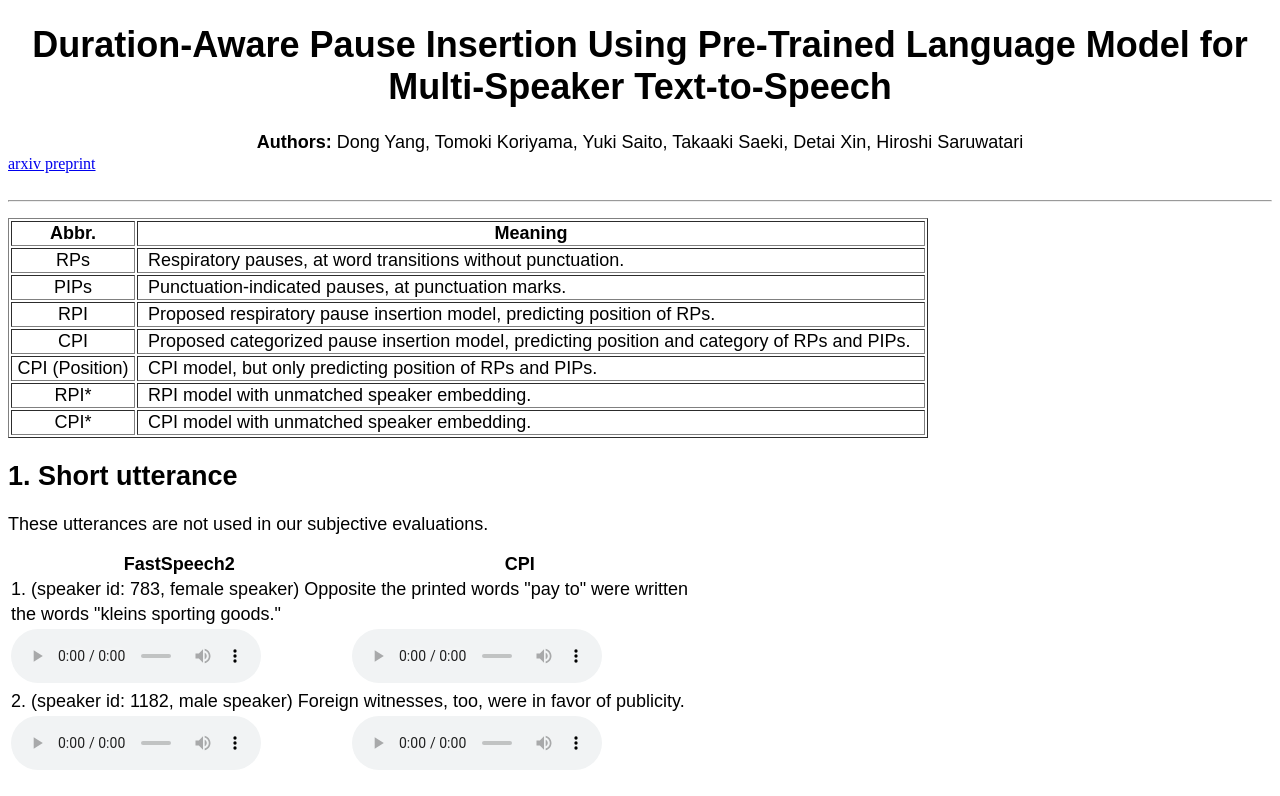
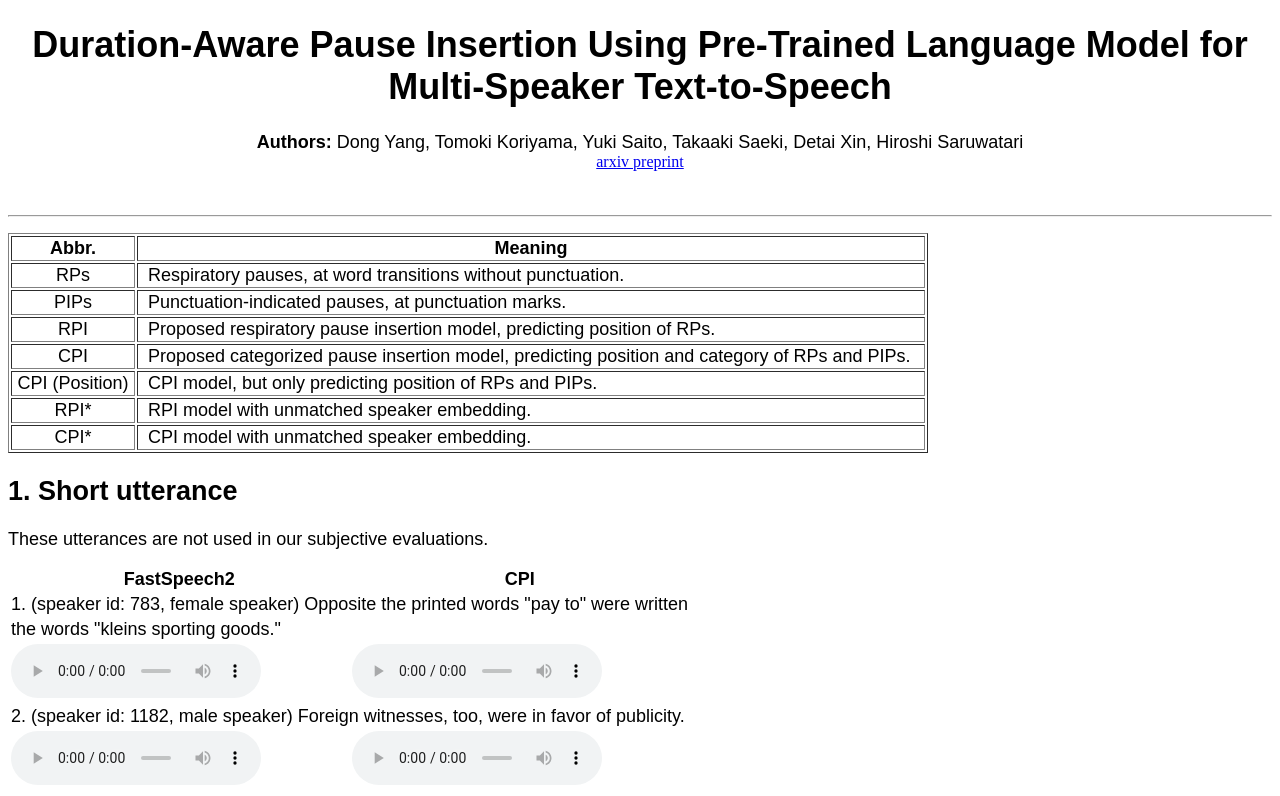
Before and after one commit to ydqmkkx/pause-insertion-demo, a plain HTML site: page index.html in a window 1280 px wide. Shown: the top 796 px of the page. Drawn offline with Linux system fonts and the light colour scheme.

Commit message:
Update index.html

```diff
--- a/index.html
+++ b/index.html
@@ -13,7 +13,7 @@
 <body>
 <font size='4', face="Arial"><h1><center>Duration-Aware Pause Insertion Using Pre-Trained Language Model for Multi-Speaker Text-to-Speech</center></h1></font>
 <font size='4', face="Arial"><center><b>Authors:</b> Dong Yang, Tomoki Koriyama, Yuki Saito, Takaaki Saeki, Detai Xin, Hiroshi Saruwatari</center></font>
-                            <a href="https://arxiv.org/abs/2302.13652">arxiv preprint</a>
+<center><a href="https://arxiv.org/abs/2302.13652">arxiv preprint</a></center>
 
 <br></br>
 <hr/>
```
